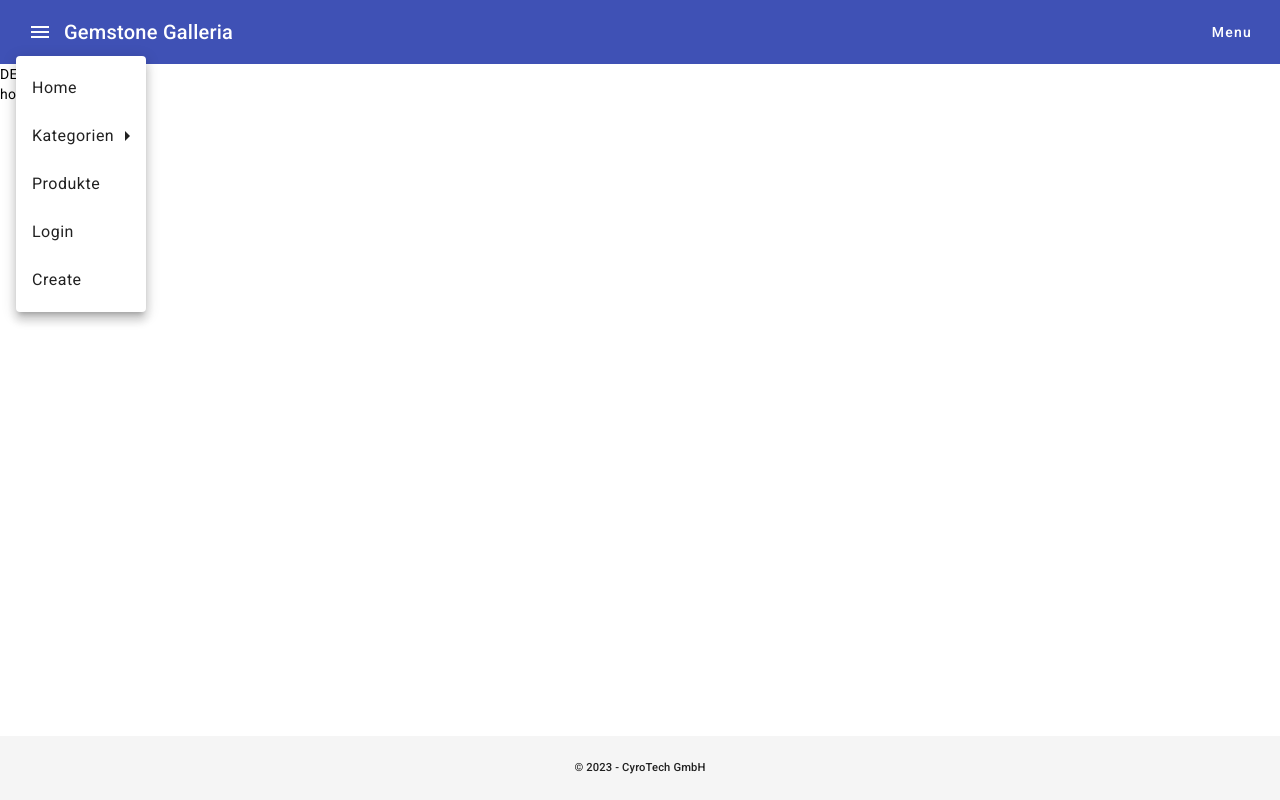
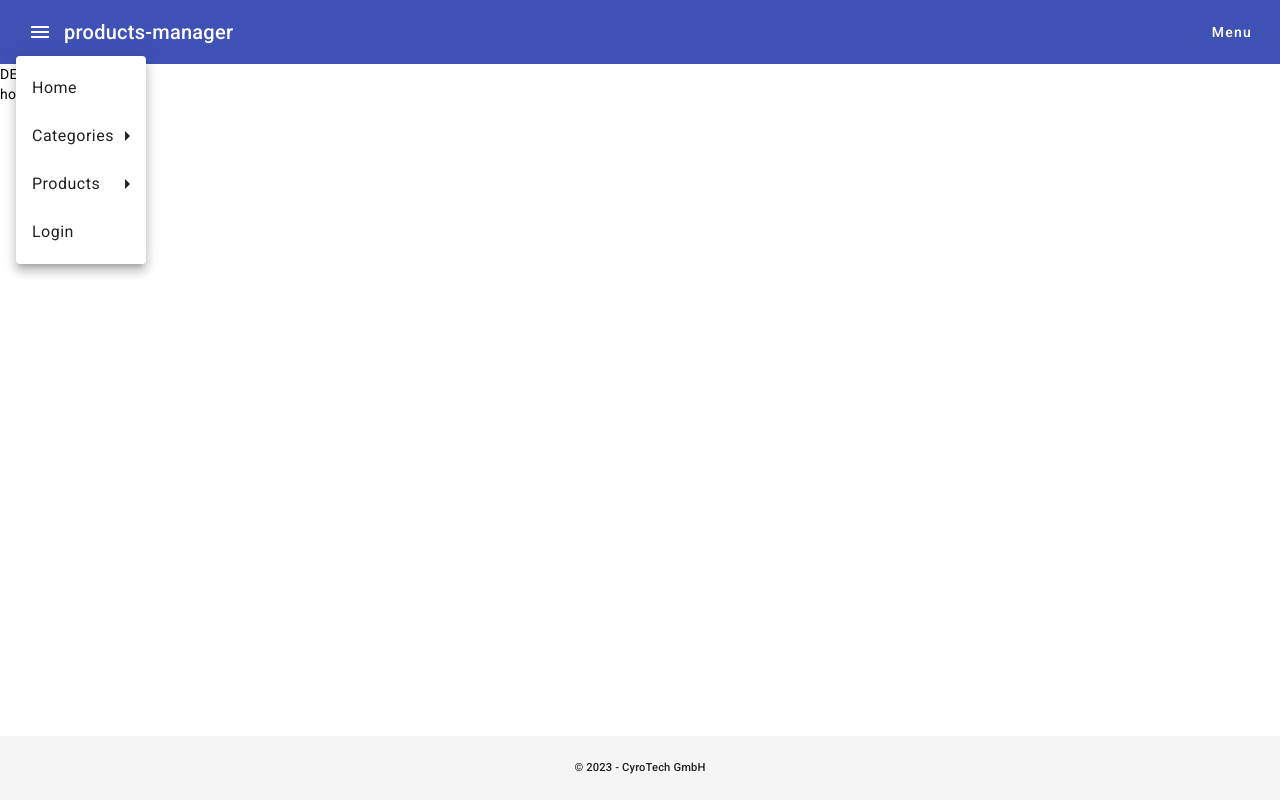
Before and after one commit to Rytryx/product-manager-frontend, an Angular app: page /home in a window 1280 px wide. Both pictures are taken after a click on the button "menu". Built offline with nearby package versions, Linux system fonts and the light colour scheme.

Commit message:
adding Menubar with subcategories

```diff
--- a/src/app/elements/header/header.component.html
+++ b/src/app/elements/header/header.component.html
@@ -2,21 +2,27 @@
   <button mat-icon-button [matMenuTriggerFor]="mainMenu" class="example-icon" aria-label="Example icon-button with menu icon">
     <mat-icon>menu</mat-icon>
   </button>
-  <span>Gemstone Galleria</span>
+  <span>products-manager</span>
   <span class="example-spacer"></span>
 
   <button mat-button [matMenuTriggerFor]="mainMenu">Menu</button>
 
   <mat-menu #mainMenu="matMenu">
     <button mat-menu-item routerLink="/">Home</button>
-    <button mat-menu-item [matMenuTriggerFor]="categoriesMenu">Kategorien</button>
-    <button mat-menu-item routerLink="/products">Produkte</button>
+    <button mat-menu-item [matMenuTriggerFor]="categoriesMenu">Categories</button>
+    <button mat-menu-item [matMenuTriggerFor]="productsMenu">Products</button>
     <button mat-menu-item routerLink="/auth/login">Login</button>
-    <button mat-menu-item routerLink="/categories/create">Create</button>
   </mat-menu>
 
   <mat-menu #categoriesMenu="matMenu">
-    <button mat-menu-item routerLink="/categories/sub1">Sub Kategorie 1</button>
-    <button mat-menu-item routerLink="/categories/sub2">Sub Kategorie 2</button>
+    <button mat-menu-item routerLink="/categories/create">categories create</button>
+    <button mat-menu-item routerLink="/categories/modify">categories modify</button>
+    <button mat-menu-item routerLink="/categories/delete">categories delete</button>
+  </mat-menu>
+
+  <mat-menu #productsMenu="matMenu">
+    <button mat-menu-item routerLink="/products/create">products create</button>
+    <button mat-menu-item routerLink="/products/modify">products modify</button>
+    <button mat-menu-item routerLink="/products/delete">products delete</button>
   </mat-menu>
 </mat-toolbar>
```
